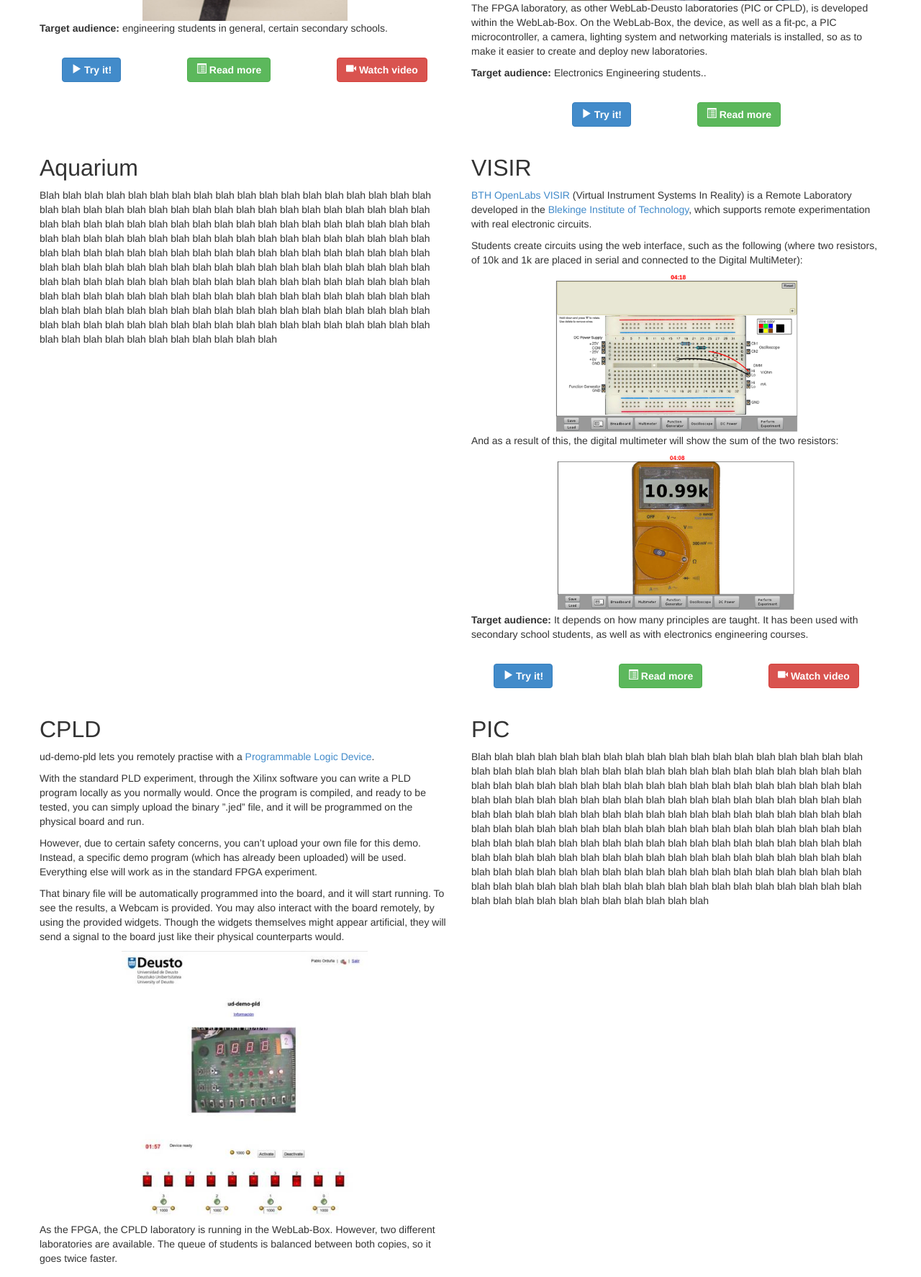
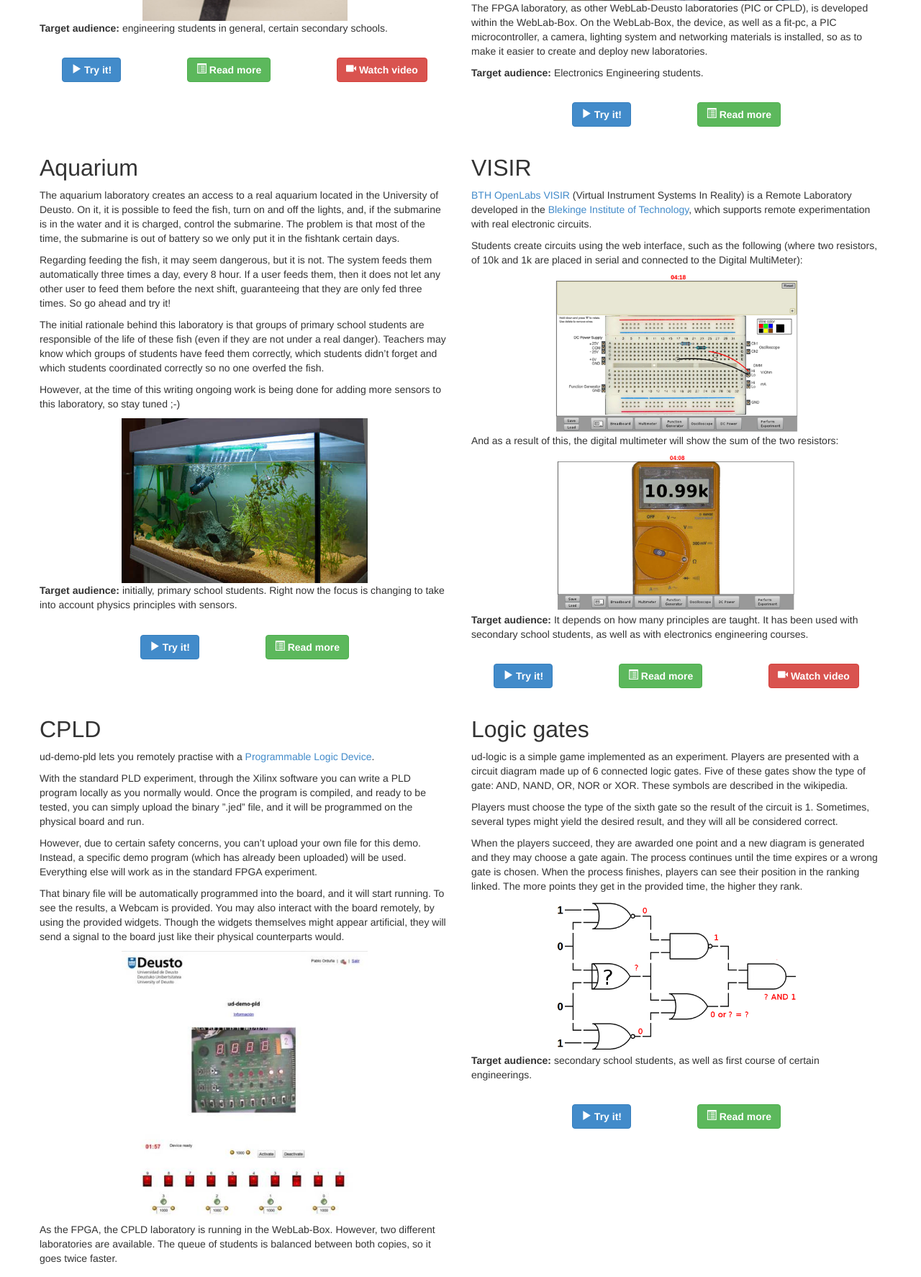
Before and after one commit to weblabdeusto/website, a Python web app: template templates/labs.html in a window 1280 px wide. Shown: the part 755-2529 px from the top of the page at 72% size. Run offline with Jinja, Linux system fonts and the light colour scheme; the template is opened without the code that fills it, so the values that code supplies are empty.

Commit message:
Finish Deusto's labs

```diff
--- a/templates/labs.html
+++ b/templates/labs.html
@@ -49,7 +49,7 @@
             <p>The FPGA laboratory, as other WebLab-Deusto laboratories (PIC or CPLD), is developed within the WebLab-Box. On the WebLab-Box, the device, as well as a fit-pc, a PIC microcontroller, a camera, lighting system and networking materials is installed, so as to make it easier to create and deploy new laboratories.</p>
 
 
-            <p><b>Target audience:</b> Electronics Engineering students..</p>
+            <p><b>Target audience:</b> Electronics Engineering students.</p>
 
             <div class="text-center">
                 <a class="btn btn-primary" href="https://www.weblab.deusto.es/weblab/client/#page=experiment&exp.category=FPGA%20experiments&exp.name=ud-demo-fpga"><span class="glyphicon glyphicon-play"></span> Try it!</a>
@@ -65,7 +65,25 @@
         <div class="col-lg-6">
             <h2>Aquarium</h2>
 
-            <p>Blah blah blah blah blah blah blah blah blah blah blah blah blah blah blah blah blah blah blah blah blah blah blah blah blah blah blah blah blah blah blah blah blah blah blah blah blah blah blah blah blah blah blah blah blah blah blah blah blah blah blah blah blah blah blah blah blah blah blah blah blah blah blah blah blah blah blah blah blah blah blah blah blah blah blah blah blah blah blah blah blah blah blah blah blah blah blah blah blah blah blah blah blah blah blah blah blah blah blah blah blah blah blah blah blah blah blah blah blah blah blah blah blah blah blah blah blah blah blah blah blah blah blah blah blah blah blah blah blah blah blah blah blah blah blah blah blah blah blah blah blah blah blah blah blah blah blah blah blah blah blah blah blah blah blah blah blah blah blah blah blah blah blah blah blah blah blah blah blah blah blah blah blah blah blah blah blah blah blah blah blah blah blah blah blah blah blah blah blah blah blah</p>
+            <p>The aquarium laboratory creates an access to a real aquarium located in the University of Deusto. On it, it is possible to feed the fish, turn on and off the lights, and, if the submarine is in the water and it is charged, control the submarine. The problem is that most of the time, the submarine is out of battery so we only put it in the fishtank certain days.</p>
+
+            <p>Regarding feeding the fish, it may seem dangerous, but it is not. The system feeds them automatically three times a day, every 8 hour. If a user feeds them, then it does not let any other user to feed them before the next shift, guaranteeing that they are only fed three times. So go ahead and try it!</p>
+
+            <p>The initial rationale behind this laboratory is that groups of primary school students are responsible of the life of these fish (even if they are not under a real danger). Teachers may know which groups of students have feed them correctly, which students didn’t forget and which students coordinated correctly so no one overfed the fish.</p>
+
+            <p>However, at the time of this writing ongoing work is being done for adding more sensors to this laboratory, so stay tuned ;-)</p>
+
+            <div class="text-center">
+                <img src="assets/img/submarine.jpg" width="60%">
+            </div>
+
+            <p><b>Target audience:</b> initially, primary school students. Right now the focus is changing to take into account physics principles with sensors.</p>
+
+            <div class="text-center">
+                <a class="btn btn-primary" href="https://www.weblab.deusto.es/weblab/client/#page=experiment&exp.category=Aquatic%20experiments&exp.name=submarine"><span class="glyphicon glyphicon-play"></span> Try it!</a>
+                <span class="spacer"></span>
+                <a class="btn btn-success" href="http://weblabdeusto.readthedocs.org/en/latest/sample_labs.html#aquarium"><span class="glyphicon glyphicon-list-alt"></span> Read more</a>
+            </div>
 
         </div>
 
@@ -131,9 +149,24 @@
         </div>
 
         <div class="col-lg-6">
-            <h2>PIC</h2>
+            <h2>Logic gates</h2>
+            <p>ud-logic is a simple game implemented as an experiment. Players are presented with a circuit diagram made up of 6 connected logic gates. Five of these gates show the type of gate: AND, NAND, OR, NOR or XOR. These symbols are described in the wikipedia.</p>
 
-            <p>Blah blah blah blah blah blah blah blah blah blah blah blah blah blah blah blah blah blah blah blah blah blah blah blah blah blah blah blah blah blah blah blah blah blah blah blah blah blah blah blah blah blah blah blah blah blah blah blah blah blah blah blah blah blah blah blah blah blah blah blah blah blah blah blah blah blah blah blah blah blah blah blah blah blah blah blah blah blah blah blah blah blah blah blah blah blah blah blah blah blah blah blah blah blah blah blah blah blah blah blah blah blah blah blah blah blah blah blah blah blah blah blah blah blah blah blah blah blah blah blah blah blah blah blah blah blah blah blah blah blah blah blah blah blah blah blah blah blah blah blah blah blah blah blah blah blah blah blah blah blah blah blah blah blah blah blah blah blah blah blah blah blah blah blah blah blah blah blah blah blah blah blah blah blah blah blah blah blah blah blah blah blah blah blah blah blah blah blah blah blah blah</p>
+            <p>Players must choose the type of the sixth gate so the result of the circuit is 1. Sometimes, several types might yield the desired result, and they will all be considered correct.</p>
+
+            <p>When the players succeed, they are awarded one point and a new diagram is generated and they may choose a gate again. The process continues until the time expires or a wrong gate is chosen. When the process finishes, players can see their position in the ranking linked. The more points they get in the provided time, the higher they rank.</p>
+
+            <div class="text-center">
+                <img src="assets/img/example_logic.png" width="60%"/>
+            </div>
+
+            <p><b>Target audience:</b> secondary school students, as well as first course of certain engineerings.</p>
+
+            <div class="text-center">
+                <a class="btn btn-primary" href="https://www.weblab.deusto.es/weblab/client/#page=experiment&exp.category=PIC%20experiments&exp.name=ud-logic"><span class="glyphicon glyphicon-play"></span> Try it!</a>
+                <span class="spacer"></span>
+                <a class="btn btn-success" href="http://weblabdeusto.readthedocs.org/en/latest/sample_labs.html#ud-logic"><span class="glyphicon glyphicon-list-alt"></span> Read more</a>
+            </div>
         </div>
 
     </div>
@@ -142,7 +175,25 @@
         <div class="col-lg-6">
             <h2>Virtual Machines</h2>
 
-            <p>Blah blah blah blah blah blah blah blah blah blah blah blah blah blah blah blah blah blah blah blah blah blah blah blah blah blah blah blah blah blah blah blah blah blah blah blah blah blah blah blah blah blah blah blah blah blah blah blah blah blah blah blah blah blah blah blah blah blah blah blah blah blah blah blah blah blah blah blah blah blah blah blah blah blah blah blah blah blah blah blah blah blah blah blah blah blah blah blah blah blah blah blah blah blah blah blah blah blah blah blah blah blah blah blah blah blah blah blah blah blah blah blah blah blah blah blah blah blah blah blah blah blah blah blah blah blah blah blah blah blah blah blah blah blah blah blah blah blah blah blah blah blah blah blah blah blah blah blah blah blah blah blah blah blah blah blah blah blah blah blah blah blah blah blah blah blah blah blah blah blah blah blah blah blah blah blah blah blah blah blah blah blah blah blah blah blah blah blah blah blah blah</p>
+            <p>The linux-vm experiment gives you full access to a virtual machine running the Ubuntu Linux distribution.</p>
+
+            <p>The user is presented with a few demo programs, among which is a sample Labview application. The user is free to do whatever he wishes on the machine for the assigned time, and the virtual machine will be reset by Weblab to its original state once the session ends. For instance, you can test that the sudoku game running in the virtual machine is always the same, since the state is always restored.</p>
+
+            <p>The purpose of this experiment is mainly to showcase WebLab’s ability to host easy-to-develop unmanaged experiments.</p>
+
+            <div class="text-center">
+                <img src="assets/img/weblab_vm1.png" width="60%"/>
+            </div>
+
+            <p><b>Target audience:</b> It depends on what equipment is used internally. The one running in the demo is only for demonstration purposes.</p>
+
+            <div class="text-center">
+                <a class="btn btn-primary" href="https://www.weblab.deusto.es/weblab/client/#page=experiment&exp.category=VM%20experiments&exp.name=ud-linux-vm"><span class="glyphicon glyphicon-play"></span> Try it!</a>
+                <span class="spacer"></span>
+                <a class="btn btn-success" href="http://weblabdeusto.readthedocs.org/en/latest/sample_labs.html#virtual-machine-lab"><span class="glyphicon glyphicon-list-alt"></span> Read more</a>
+                <span class="spacer"></span>
+                <button class="btn btn-danger" onClick="loadVideo(this, 'http://www.youtube.com/embed/b-L2LXRr23A', 1.4)"><span class="glyphicon glyphicon-facetime-video"></span> Watch video</a>
+            </div>
         </div>
     </div>
 
```
Also changed, not shown: output/assets/img/example_logic.png (added), output/assets/img/submarine.jpg (added), output/assets/img/weblab_vm1.png (added).
